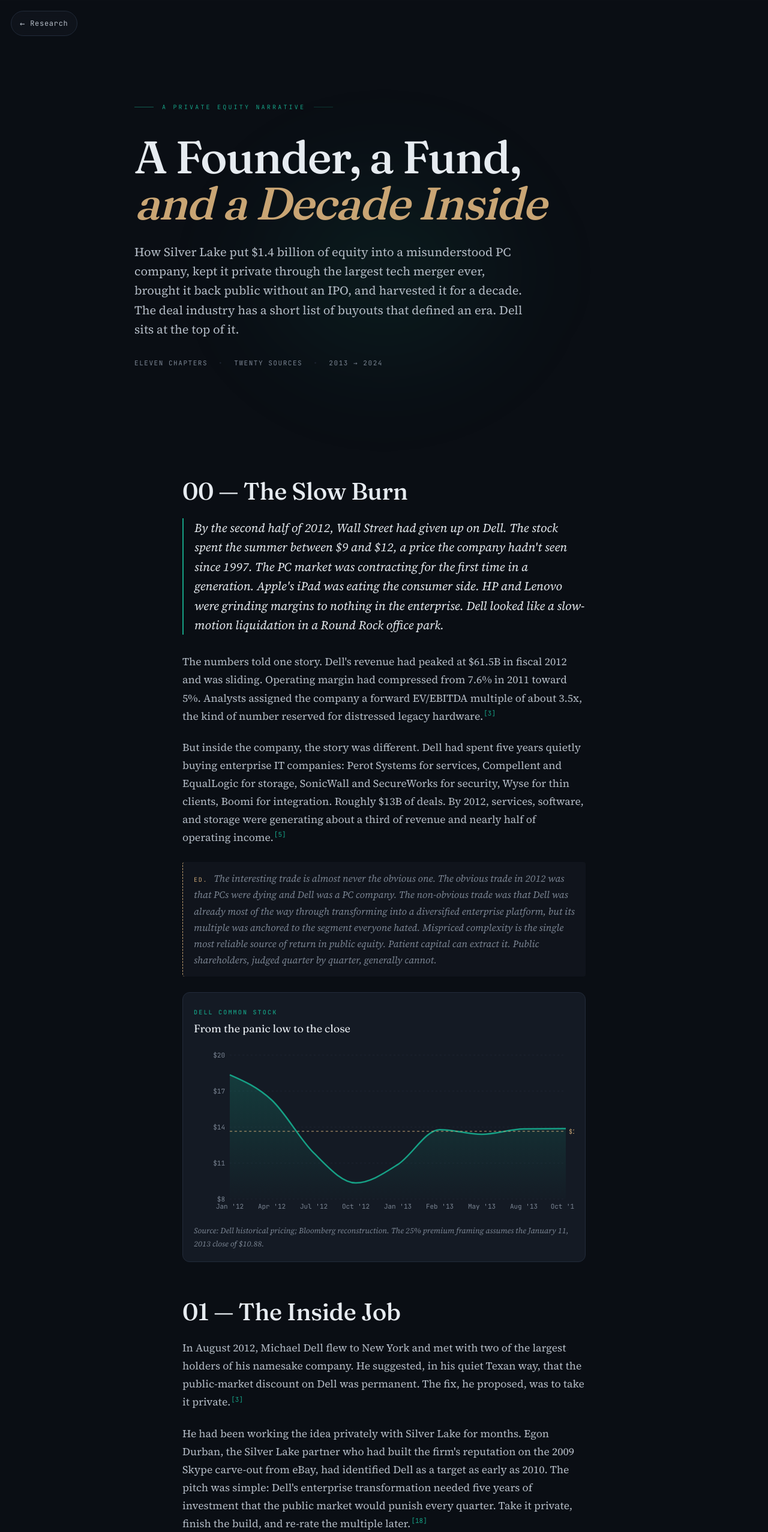
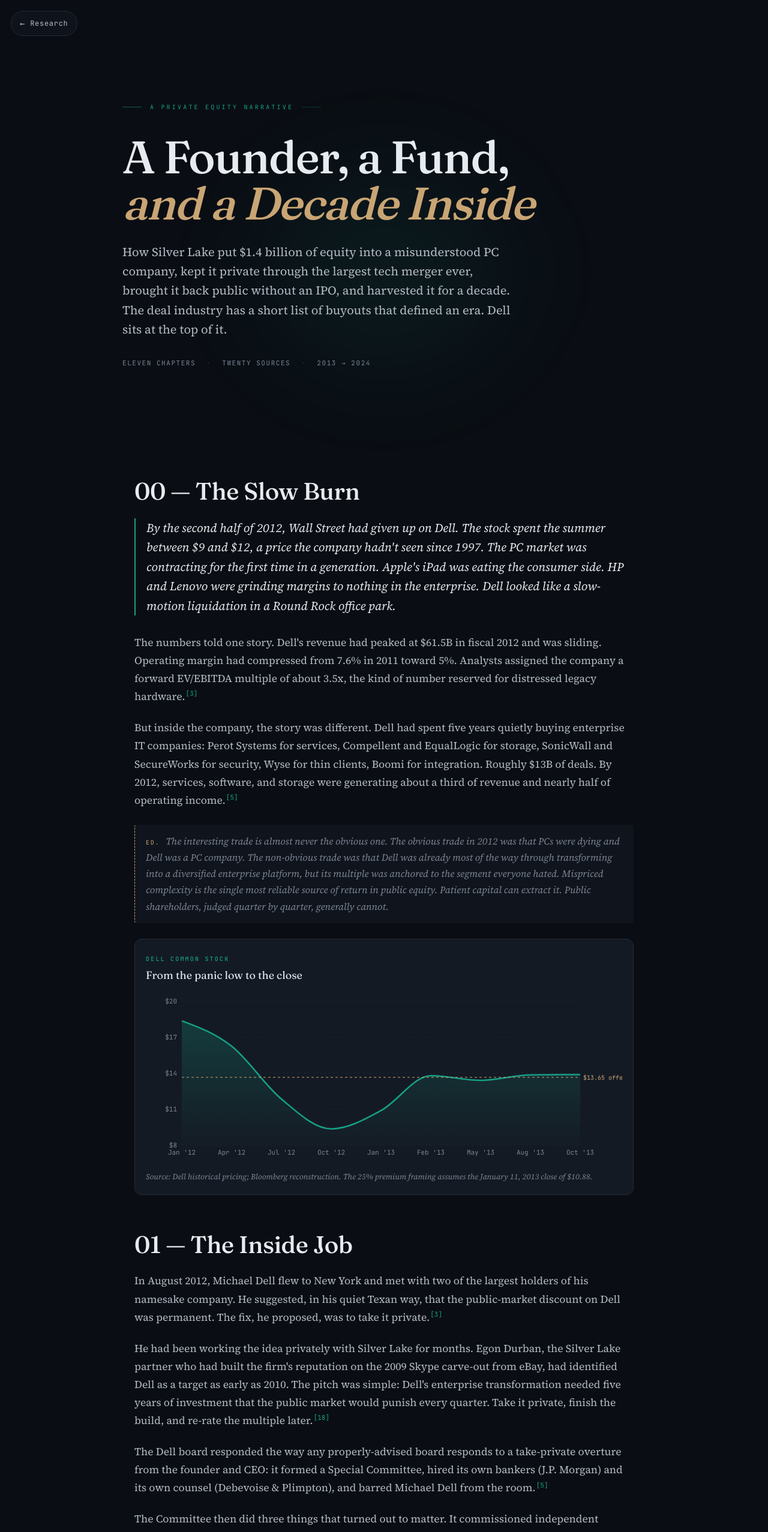
Before and after one commit to adib-hash/adib-personal-site, a React (Vite) app: page /research/dell-silver-lake in a window 1280 px wide. Shown: the top 2554 px of the page at 60% size. Built offline with nearby package versions, Linux system fonts and the light colour scheme.

Commit message:
fix(dell): widen desktop layout to 880px, fix stock chart label cutoff
Bump main column from 720 to 880 to match the prose-heavy Legacy
Hollywood style. Add right margin to the stock area chart so the
$13.65 reference line label and final x-axis tick don't clip.

```diff
--- a/src/pages/research/DellSilverLake.jsx
+++ b/src/pages/research/DellSilverLake.jsx
@@ -366,7 +366,7 @@
         <div style={{ fontFamily: "var(--ds-display)", fontSize: 18, color: C.text, marginBottom: 18 }}>From the panic low to the close</div>
         <div style={{ height: 280 }}>
           <ResponsiveContainer width="100%" height="100%">
-            <AreaChart data={stockPath} margin={{ top: 10, right: 14, left: 0, bottom: 0 }}>
+            <AreaChart data={stockPath} margin={{ top: 10, right: 70, left: 0, bottom: 0 }}>
               <defs>
                 <linearGradient id="dlGrad" x1="0" y1="0" x2="0" y2="1">
                   <stop offset="0%" stopColor={C.accent} stopOpacity={0.42} />
@@ -477,7 +477,7 @@
         <div style={{ fontFamily: "var(--ds-display)", fontSize: 18, color: C.text, marginBottom: 18 }}>Estimated equity value &mdash; $ billions</div>
         <div style={{ height: 320 }}>
           <ResponsiveContainer width="100%" height="100%">
-            <BarChart data={valueTimeline} margin={{ top: 24, right: 14, left: 0, bottom: 0 }}>
+            <BarChart data={valueTimeline} margin={{ top: 24, right: 24, left: 0, bottom: 0 }}>
               <CartesianGrid stroke={C.faint} strokeDasharray="3 4" vertical={false} />
               <XAxis dataKey="yr" stroke={C.muted} tick={{ fontSize: 11, fontFamily: "var(--ds-mono)" }} axisLine={false} tickLine={false} />
               <YAxis stroke={C.muted} tick={{ fontSize: 11, fontFamily: "var(--ds-mono)" }} axisLine={false} tickLine={false} tickFormatter={function(v){return "$"+v+"B";}} />
@@ -746,7 +746,7 @@
           background: "radial-gradient(ellipse, rgba(22,160,133,0.10) 0%, transparent 68%)",
           pointerEvents: "none", filter: "blur(60px)"
         }} />
-        <div style={{ position: "relative", zIndex: 2, maxWidth: 880, margin: "0 auto", padding: "14vh 24px 8vh", width: "100%" }}>
+        <div style={{ position: "relative", zIndex: 2, maxWidth: 920, margin: "0 auto", padding: "14vh 24px 8vh", width: "100%" }}>
           <FadeIn>
             <div style={{
               fontFamily: "var(--ds-mono)", fontSize: 10, color: C.accent,
@@ -797,7 +797,7 @@
       </section>
 
       {/* ================= MAIN CONTENT ================= */}
-      <main style={{ maxWidth: 720, margin: "0 auto", padding: "0 24px 100px" }}>
+      <main style={{ maxWidth: 880, margin: "0 auto", padding: "0 24px 100px" }}>
 
         {/* CHAPTER 00 */}
         <H2 id="ch0">00 &mdash; The Slow Burn</H2>
```
